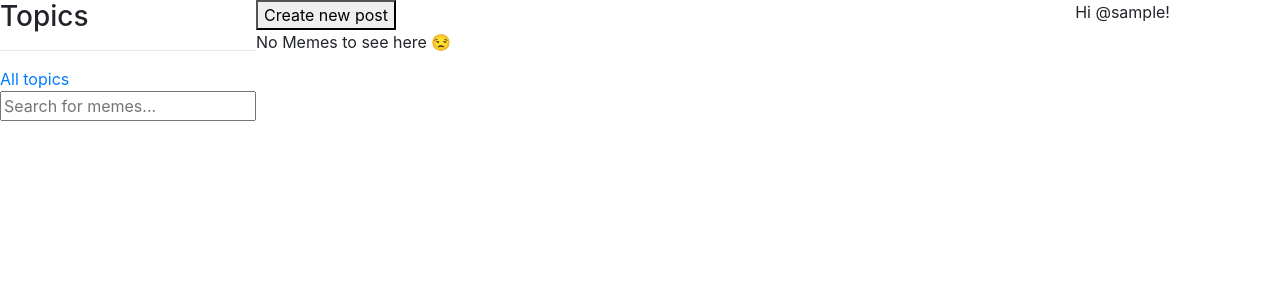
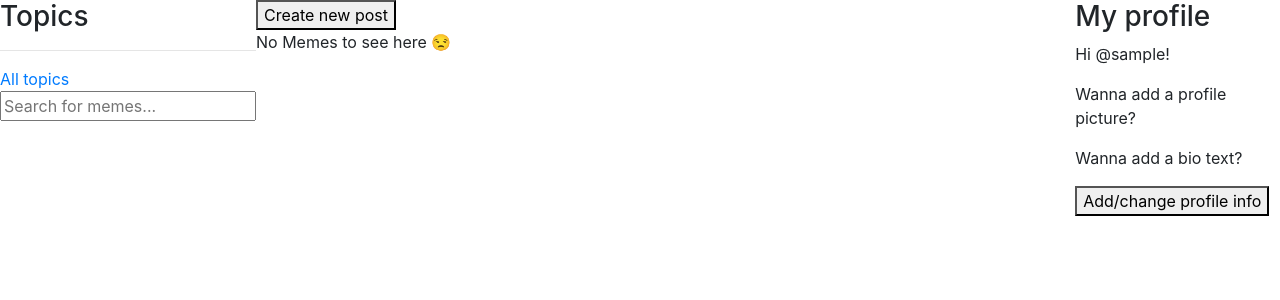
Before and after one commit to TimSchulz1991/msp4-django-8gag, a Django app: page / in a window 1280 px wide. Shown: the part 56-356 px from the top of the page. Run offline with Django 3.2, Linux system fonts and the light colour scheme; the visitor is signed in with stand-in values (Sample User, id 1); data that the repository does not hold is empty.

Commit message:
Add the functionality to edit your profile information (view, url, template)

```diff
--- a/my8gag/models.py
+++ b/my8gag/models.py
@@ -23,7 +23,8 @@ class Post(models.Model):
     title = models.CharField(max_length=200)
     topic = models.ForeignKey(Topic, on_delete=models.CASCADE)
     image = CloudinaryField('image')
-    author = models.ForeignKey(User, on_delete=models.CASCADE, related_name='post_author')
+    author = models.ForeignKey(
+        User, on_delete=models.CASCADE, related_name='post_author')
     created = models.DateTimeField(auto_now_add=True)
     likes = models.ManyToManyField(User, blank=True, related_name='post_like')
 
--- a/my8gag/templates/my8gag/feed.html
+++ b/my8gag/templates/my8gag/feed.html
@@ -59,7 +59,19 @@
     <div>
         {% if request.user.is_authenticated %}
         <div>
+            <h3>My profile</h3>
             <p>Hi @{{request.user.username}}!</p>
+            {% if request.user.profile.profile_image.url != None %}
+            <img src="{{request.user.profile.profile_image.url}}" alt="">
+            {% else %}
+            <p>Wanna add a profile picture?</p>
+            {% endif %}
+            {% if request.user.profile.bio != '' %}
+            <p>{{request.user.profile.bio}}</p>
+            {% else %}
+            <p>Wanna add a bio text?</p>
+            {% endif %}
+            <a href="{% url 'edit_profile' request.user.id %}"><button>Add/change profile info</button></a>
         </div>
         {% else %}
         <div>
--- a/my8gag/templates/my8gag/post_view.html
+++ b/my8gag/templates/my8gag/post_view.html
@@ -23,6 +23,7 @@
     <p>{{ comment.body }}</p>
     {% if request.user == comment.author %}
     <a href="{% url 'comment_delete' comment.id %}?post_id={{ post.id }}"><button>Delete</button></a>
+    <!-- Pass in the post_id for the deleteComment view  -->
     {% endif %}
     {% endfor %}
 </div>
--- a/my8gag/urls.py
+++ b/my8gag/urls.py
@@ -11,5 +11,6 @@ urlpatterns = [
     path('create_post/', views.createPost, name="create_post"),
     path('post_view/<str:pk>/', views.postView, name="post_view"),
     path('post_delete/<str:pk>/', views.deletePost, name="post_delete"),
-    path('comment_delete/<str:pk>/', views.deleteComment, name="comment_delete")
+    path('comment_delete/<str:pk>/', views.deleteComment, name="comment_delete"),
+    path('edit_profile/<str:pk>/', views.editProfile, name="edit_profile"),
 ] + static(settings.MEDIA_URL, document_root=settings.MEDIA_ROOT)
--- a/my8gag/views.py
+++ b/my8gag/views.py
@@ -4,7 +4,7 @@ from django.contrib.auth.models import User
 from django.contrib.auth.decorators import login_required
 from django.contrib.auth import authenticate, login, logout
 from django.contrib import messages
-from .forms import PostForm
+from .forms import PostForm, ProfileForm
 from .models import Post, Topic, Comment, Profile
 from django.contrib.auth.forms import UserCreationForm
 
@@ -81,9 +81,9 @@ def postView(request, pk):
 
     if request.method == "POST":
         comment = Comment.objects.create(
-            author = request.user,
-            post = post,
-            body = request.POST.get('body')
+            author=request.user,
+            post=post,
+            body=request.POST.get('body')
         )
         return redirect('post_view', pk=post.id)
 
@@ -122,12 +122,13 @@ def deletePost(request, pk):
     context = {'post': post, 'text_type': text_type}
     return render(request, 'my8gag/post_delete.html', context)
 
+
 @login_required(login_url='login')
 def deleteComment(request, pk):
     comment = Comment.objects.get(id=pk)
     post_id = request.GET.get('post_id')
     # receiving the post_id from line 25 in post_view.html
-    print(post_id)
+
     if request.user != comment.author:
         return redirect('home')
 
@@ -137,3 +138,22 @@ def deleteComment(request, pk):
 
     context = {'comment': comment, 'post_id': post_id}
     return render(request, 'my8gag/post_delete.html', context)
+
+
+@login_required(login_url='login')
+def editProfile(request, pk):
+    profile = Profile.objects.get(id=pk)
+    form = ProfileForm(instance=profile)
+
+    if request.user != profile.user:
+        return redirect('home')
+
+    if request.method == "POST":
+        form = ProfileForm(request.POST, request.FILES, instance=profile)
+
+        if form.is_valid():
+            form.save()
+            return redirect('home')
+
+    context = {'profile': profile, 'form': form}
+    return render(request, 'my8gag/edit_profile.html', context)
```
Also changed, not shown: my8gag/forms.py (+10 -1 lines), my8gag/templates/my8gag/edit_profile.html (added, +13 -0 lines).
